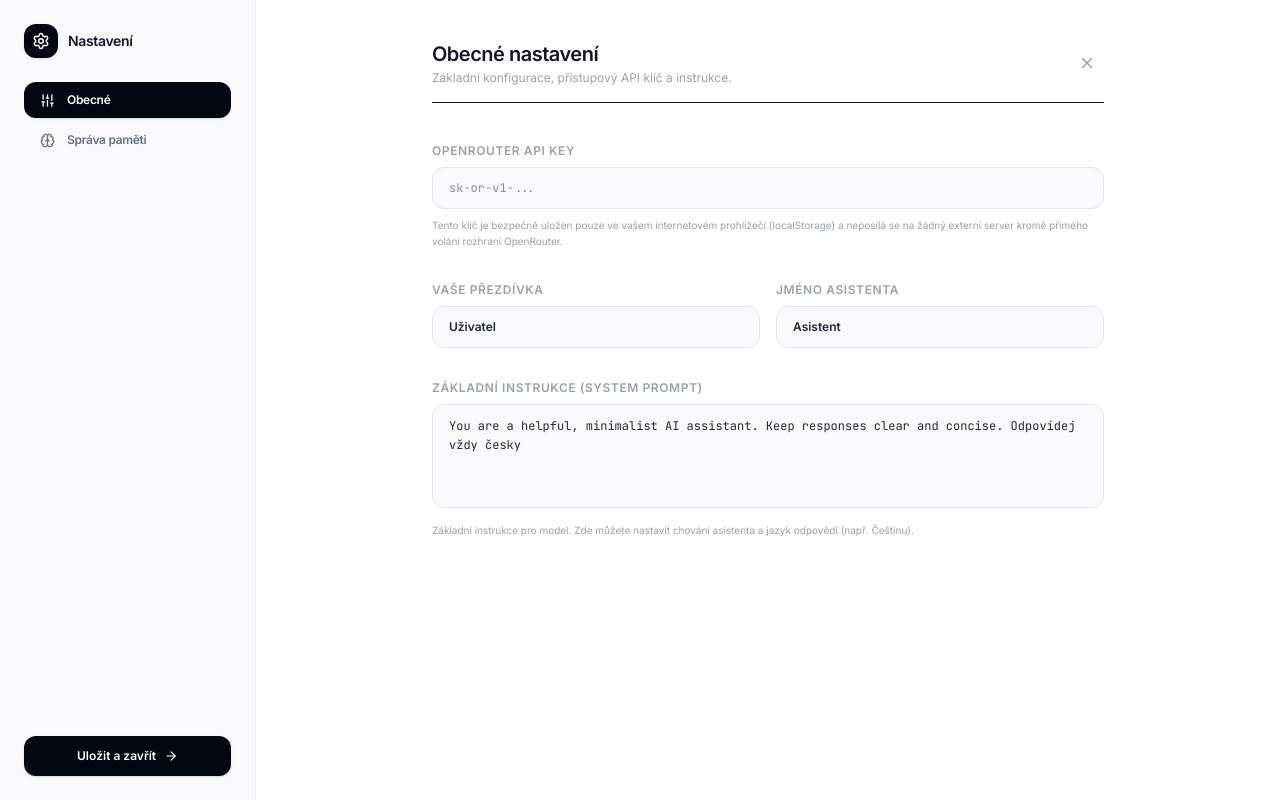
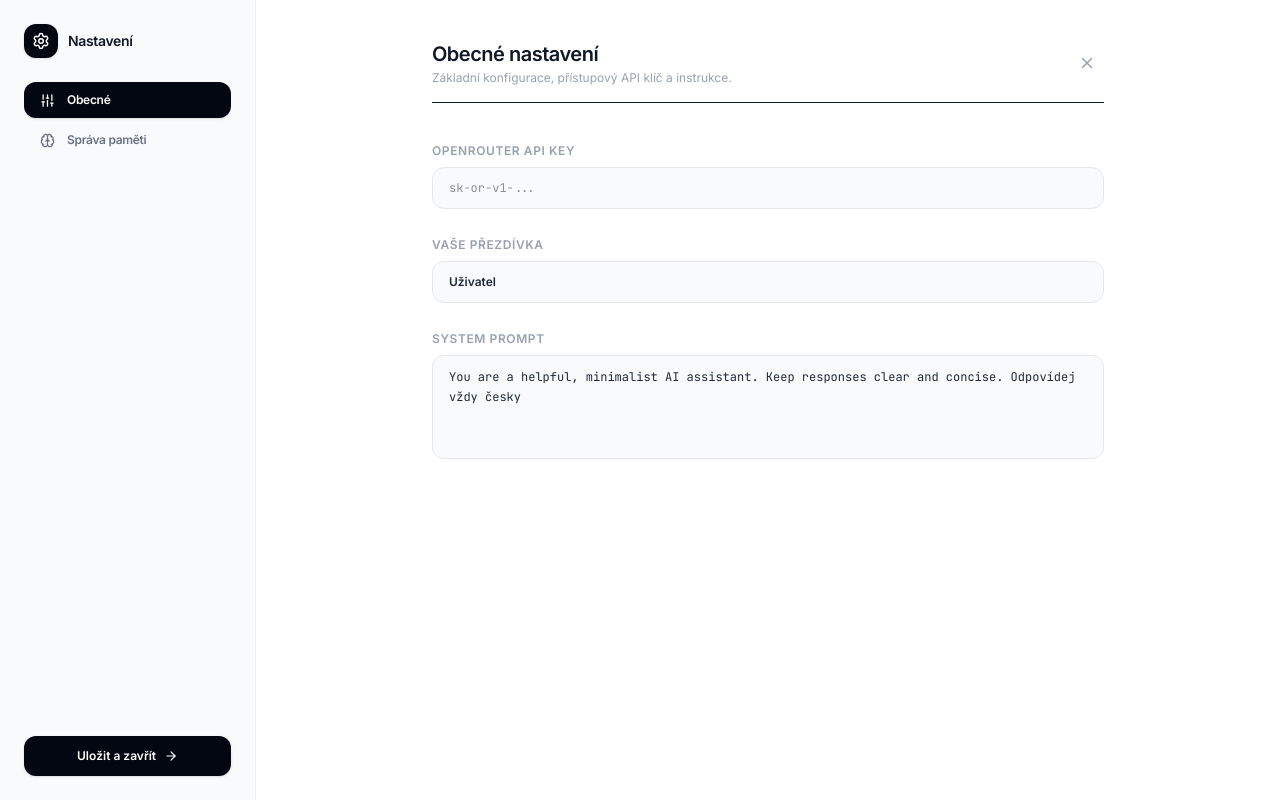
Before and after one commit to saolinek/Chatbot, a React (Vite) app: page / in a window 1280 px wide. Both pictures are taken after a click on the button 1239 px from the left and 32 px from the top of the page. Built offline with nearby package versions, Linux system fonts and the light colour scheme.

Commit message:
feat: allow management of user facts
Refactor memory context from a single string to a list of facts to enable easier management and granular updates to AI persona knowledge.

```diff
--- a/src/App.tsx
+++ b/src/App.tsx
@@ -22,7 +22,10 @@ const defaultSettings: Settings = {
   maxHistoryMessages: 10,
   userNickname: 'Uživatel',
   aiPersonaName: 'Asistent',
-  customMemoryContext: 'Uživatel preferuje stručné, jasné odpovědi a komunikuje výhradně v češtině.',
+  userFacts: [
+    'Uživatel preferuje stručné a jasné odpovědi.',
+    'Uživatel komunikuje výhradně v češtině.'
+  ],
 };
 
 export default function App() {
@@ -38,6 +41,25 @@ export default function App() {
   const [allModels, setAllModels] = useState<any[]>([]);
   const [isFetchingModels, setIsFetchingModels] = useState(false);
   const [tempApiKey, setTempApiKey] = useState('');
+  const [newFact, setNewFact] = useState('');
+
+  const handleAddFact = () => {
+    if (!newFact.trim()) return;
+    const currentFacts = settings.userFacts || [];
+    setSettings((prev) => ({
+      ...prev,
+      userFacts: [...currentFacts, newFact.trim()],
+    }));
+    setNewFact('');
+  };
+
+  const handleRemoveFact = (index: number) => {
+    const currentFacts = settings.userFacts || [];
+    setSettings((prev) => ({
+      ...prev,
+      userFacts: currentFacts.filter((_, i) => i !== index),
+    }));
+  };
 
   const messagesEndRef = useRef<HTMLDivElement>(null);
   const modelPickerRef = useRef<HTMLDivElement>(null);
@@ -129,21 +151,15 @@ export default function App() {
     setError(null);
 
     try {
-      // 🧠 Správa paměti: Podle zvoleného režimu ořízneme historii zpráv
-      let historyToSend = [...newMessages];
-      const maxHistory = settings.maxHistoryMessages ?? 10;
-
-      if (settings.memoryMode === 'limit') {
-        historyToSend = newMessages.slice(-maxHistory);
-      } else if (settings.memoryMode === 'summary') {
-        // Ve speciálním režimu 'summary' (shrnutí) vezmeme pouze užší okno nejnovější konverzace a zbytek ignorujeme
-        historyToSend = newMessages.slice(-4);
-      }
+      // 🧠 Správa paměti: V aktuálním chatu se posílá celá historie konverzace bez dodatečného omezování
+      const historyToSend = [...newMessages];
 
       // Propojení základních instrukcí s pamětí (fakta o uživateli)
-      const memoryInsert = settings.customMemoryContext
-        ? `\n\n[TRVALÁ PAMĚŤ (Fakta o uživateli, která musíš znát a respektovat v každé odpovědi)]:\n- Jméno uživatele: ${settings.userNickname || 'Uživatel'}\n- Jméno asistenta: ${settings.aiPersonaName || 'Asistent'}\n${settings.customMemoryContext}`
-        : `\n\n[TRVALÁ PAMĚŤ]:\n- Jméno uživatele: ${settings.userNickname || 'Uživatel'}\n- Jméno asistenta: ${settings.aiPersonaName || 'Asistent'}`;
+      const factsText = (settings.userFacts && settings.userFacts.length > 0)
+        ? settings.userFacts.map(fact => `- ${fact}`).join('\n')
+        : '';
+
+      const memoryInsert = `\n\n[TRVALÁ PAMĚŤ (Fakta o uživateli, která musíš znát a respektovat v každé odpovědi)]:\n- Jméno uživatele: ${settings.userNickname || 'Uživatel'}${factsText ? '\n' + factsText : ''}`;
 
       const dynamicSystemPrompt = settings.systemPrompt + memoryInsert;
 
@@ -260,62 +276,27 @@ export default function App() {
       </header>
 
       {/* Main Container */}
-      {!settings.apiKey ? (
-        /* Welcome & API Key Entry View */
-        <div className="flex-1 flex items-center justify-center p-4">
-          <motion.div
-            initial={{ opacity: 0, y: 15 }}
-            animate={{ opacity: 1, y: 0 }}
-            className="max-w-md w-full bg-white rounded-3xl p-8 shadow-[0_10px_30px_rgba(0,0,0,0.03)] border border-gray-100"
+          <main className="flex-1 overflow-y-auto p-4 sm:p-6 w-full max-w-4xl mx-auto flex flex-col gap-6">
+            {messages.length === 0 && (
+              <div className="flex-1 flex flex-col items-center justify-center py-16 text-center select-none my-auto">
+                <div className="w-16 h-16 rounded-3xl bg-gray-950 text-white flex items-center justify-center mb-6 shadow-sm border border-gray-800 animate-pulse">
+                  <Bot className="w-7 h-7 text-white" />
+                </div>
+                <h1 className="text-lg font-bold text-gray-900 tracking-tight">Jak vám dnes mohu pomoci?</h1>
+                <p className="text-xs text-gray-400 mt-2 max-w-sm leading-relaxed">
+                  Tento chat běží zcela lokálně ve vašem prohlížeči. Všechny informace a zprávy zůstávají v bezpečí u vás.
+                </p>
+                {!settings.apiKey && (
+                  <button
+                    onClick={() => setIsSettingsOpen(true)}
+                    className="mt-6 inline-flex items-center gap-2 px-4 py-2.5 bg-gray-950 text-white text-xs font-semibold rounded-xl hover:bg-gray-800 transition-all border border-gray-950/20 shadow-sm cursor-pointer"
                   >
-            <div className="w-12 h-12 rounded-2xl bg-gray-950 text-white flex items-center justify-center mb-6 shadow-sm">
-              <Key className="w-5 h-5 text-white" />
+                    <Key size={13} />
+                    <span>Zadat API klíč v nastavení</span>
+                  </button>
+                )}
               </div>
-
-            <h2 className="text-xl font-medium tracking-tight text-gray-900 mb-2">Connect to OpenRouter</h2>
-            <p className="text-sm text-gray-500 leading-relaxed mb-6">
-              To host and run this chat securely on GitHub Pages, enter your OpenRouter API Key below. Your key is stored exclusively in your local browser storage.
-            </p>
-
-            <form onSubmit={handleApiKeySubmit} className="space-y-4">
-              <div className="space-y-1.5">
-                <label className="text-xs font-semibold text-gray-400 uppercase tracking-wider">OpenRouter API Key</label>
-                <input
-                  type="password"
-                  required
-                  value={tempApiKey}
-                  onChange={(e) => setTempApiKey(e.target.value)}
-                  placeholder="sk-or-v1-..."
-                  className="w-full px-4 py-3 bg-gray-50 border border-gray-200 focus:bg-white rounded-xl focus:outline-none focus:ring-2 focus:ring-gray-950/5 focus:border-gray-900 transition-all text-sm font-mono text-gray-800"
-                />
-              </div>
-
-              <div className="flex items-center justify-between text-xs text-gray-400 pt-1">
-                <a
-                  href="https://openrouter.ai/keys"
-                  target="_blank"
-                  referrerPolicy="no-referrer"
-                  className="hover:text-gray-900 underline transition-colors"
-                >
-                  Get your OpenRouter key here
-                </a>
-              </div>
-
-              <button
-                type="submit"
-                className="w-full bg-gray-950 text-white py-3 rounded-xl font-medium hover:bg-gray-800 transition-colors shadow-sm flex items-center justify-center gap-2 text-sm mt-4 cursor-pointer"
-              >
-                <span>Continue to Chat</span>
-                <ArrowRight size={16} />
-              </button>
-            </form>
-          </motion.div>
-        </div>
-      ) : (
-        /* The Actual Chat Workspace */
-        <>
-          <main className="flex-1 overflow-y-auto p-4 sm:p-6 w-full max-w-4xl mx-auto flex flex-col gap-6">
-            {messages.length === 0 && null}
+            )}
 
             <AnimatePresence initial={false}>
               {messages.map((msg, i) => (
@@ -367,10 +348,20 @@ export default function App() {
               <motion.div
                 initial={{ opacity: 0, scale: 0.95 }}
                 animate={{ opacity: 1, scale: 1 }}
-                className="flex gap-3 justify-center items-center text-red-500 text-xs px-4 py-3.5 bg-red-55/10 rounded-2xl mx-auto max-w-lg text-center border border-red-200/20 shadow-sm"
+                className="flex flex-col gap-2 justify-center items-center text-red-500 text-xs px-4 py-3.5 bg-red-50/10 rounded-2xl mx-auto max-w-lg text-center border border-red-200/20 shadow-sm"
               >
+                <div className="flex gap-2 items-center justify-center">
                   <AlertCircle size={14} className="shrink-0" />
-                <p className="font-medium">{error}</p>
+                  <p className="font-semibold">{error}</p>
+                </div>
+                {!settings.apiKey && (
+                  <button
+                    onClick={() => setIsSettingsOpen(true)}
+                    className="mt-0.5 text-xs font-bold text-gray-900 border-b border-gray-900 hover:text-gray-700 hover:border-gray-700 transition-all cursor-pointer"
+                  >
+                    Otevřít nastavení chatu
+                  </button>
+                )}
               </motion.div>
             )}
 
@@ -487,8 +478,6 @@ export default function App() {
             </div>
 
           </footer>
-        </>
-      )}
 
       {/* Full screen Settings Panel */}
       <AnimatePresence>
@@ -564,7 +553,7 @@ export default function App() {
                     </h1>
                     <p className="text-xs text-gray-400 mt-0.5">
                       {activeTab === 'general' && 'Základní konfigurace, přístupový API klíč a instrukce.'}
-                      {activeTab === 'memory' && 'Uchovávání kontextu, historie zpráv a trvalá fakta o vás.'}
+                      {activeTab === 'memory' && 'Uchovávání trvalých faktů o vás pro chytřejší odpovědi.'}
                     </p>
                   </div>
                   <button
@@ -602,13 +591,9 @@ export default function App() {
                             </button>
                           )}
                         </div>
-                        <p className="text-[10px] text-gray-400 leading-relaxed">
-                          Tento klíč je bezpečně uložen pouze ve vašem internetovém prohlížeči (localStorage) a neposílá se na žádný externí server kromě přímého volání rozhraní OpenRouter.
-                        </p>
                       </div>
 
-                      <div className="grid grid-cols-1 md:grid-cols-2 gap-4 pt-2">
-                        <div className="space-y-2">
+                      <div className="space-y-2 pt-1">
                         <label className="text-xs font-bold text-gray-400 uppercase tracking-wider block">Vaše přezdívka</label>
                         <input
                           type="text"
@@ -619,21 +604,9 @@ export default function App() {
                         />
                       </div>
 
-                        <div className="space-y-2">
-                          <label className="text-xs font-bold text-gray-400 uppercase tracking-wider block">Jméno asistenta</label>
-                          <input
-                            type="text"
-                            value={settings.aiPersonaName ?? 'Asistent'}
-                            onChange={(e) => setSettings({ ...settings, aiPersonaName: e.target.value })}
-                            placeholder="Napište jméno asistenta"
-                            className="w-full px-4 py-3 bg-gray-50 border border-gray-200 focus:bg-white rounded-xl focus:outline-none focus:ring-2 focus:ring-gray-950/5 focus:border-gray-900 transition-all text-xs font-semibold text-gray-800"
-                          />
-                        </div>
-                      </div>
-
                       {/* System Prompt Instructions */}
-                      <div className="space-y-2 pt-2">
-                        <label className="text-xs font-bold text-gray-400 uppercase tracking-wider block font-semibold">Základní instrukce (System Prompt)</label>
+                      <div className="space-y-2 pt-1">
+                        <label className="text-xs font-bold text-gray-400 uppercase tracking-wider block font-semibold">System prompt</label>
                         <textarea
                           value={settings.systemPrompt}
                           onChange={(e) => setSettings({ ...settings, systemPrompt: e.target.value })}
@@ -641,155 +614,67 @@ export default function App() {
                           placeholder="Jsi užitečný minimalistický asistent..."
                           className="w-full px-4 py-3 bg-gray-50 border border-gray-200 focus:bg-white rounded-xl focus:outline-none focus:ring-2 focus:ring-gray-950/5 focus:border-gray-400 transition-all resize-none text-xs text-gray-800 font-mono leading-relaxed"
                         />
-                        <p className="text-[10px] text-gray-400 leading-relaxed">
-                          Základní instrukce pro model. Zde můžete nastavit chování asistenta a jazyk odpovědí (např. Češtinu).
-                        </p>
                       </div>
                     </div>
                   )}
 
                   {/* MEMORY TAB (Správa paměti) */}
                   {activeTab === 'memory' && (
-                    <div className="space-y-6">
-                      <div className="space-y-2.5">
-                        <label className="text-xs font-bold text-gray-400 uppercase tracking-wider block">Strategie správy paměti (Context Control)</label>
-                        <div className="grid grid-cols-1 md:grid-cols-3 gap-3">
+                    <div className="space-y-4">
+                      {/* Virtual core memory system */}
+                      <div className="space-y-3">
+                        <label className="text-xs font-bold text-gray-400 uppercase tracking-wider block">Trvalá fakta</label>
+
+                        {/* Facts list */}
+                        <div className="space-y-2 max-h-[220px] overflow-y-auto pr-1">
+                          {(!settings.userFacts || settings.userFacts.length === 0) ? (
+                            <div className="text-center py-6 px-4 border border-dashed border-gray-200 rounded-2xl bg-gray-50/50">
+                              <p className="text-xs text-gray-400">Žádná uložená fakta. Přidejte informace níže.</p>
+                            </div>
+                          ) : (
+                            settings.userFacts.map((fact, index) => (
                               <div
-                            onClick={() => setSettings({ ...settings, memoryMode: 'full' })}
-                            className={`p-4 rounded-2xl border cursor-pointer select-none transition-all flex flex-col gap-1.5 ${
-                              settings.memoryMode === 'full'
-                                ? 'border-gray-950 bg-gray-950/5'
-                                : 'border-gray-200 hover:border-gray-400 bg-white'
-                            }`}
+                                key={index}
+                                className="flex items-start justify-between gap-3 p-3 bg-gray-50/60 border border-gray-200 rounded-xl text-xs text-gray-700 leading-relaxed font-medium hover:bg-white hover:border-gray-300 transition-all"
                               >
-                            <div className="flex items-center justify-between">
-                              <span className="text-xs font-bold text-gray-900">Plná paměť</span>
-                              <input
-                                type="radio"
-                                name="memoryMode"
-                                checked={settings.memoryMode === 'full'}
-                                onChange={() => {}}
-                                className="accent-gray-950"
-                              />
+                                <span className="flex-1">{fact}</span>
+                                <button
+                                  type="button"
+                                  onClick={() => handleRemoveFact(index)}
+                                  className="text-gray-400 hover:text-red-500 hover:bg-red-50 p-1.5 rounded-lg transition-all shrink-0 cursor-pointer"
+                                  title="Odebrat fakt"
+                                >
+                                  <Trash2 size={13} />
+                                </button>
                               </div>
-                            <p className="text-[10px] text-gray-500 leading-relaxed">
-                              Posílá celou historii konverzace. Vhodné pro hluboké diskuze, ale spotřebovává nejvíce tokenů.
-                            </p>
+                            ))
+                          )}
                         </div>
 
-                          <div
-                            onClick={() => setSettings({ ...settings, memoryMode: 'limit' })}
-                            className={`p-4 rounded-2xl border cursor-pointer select-none transition-all flex flex-col gap-1.5 ${
-                              settings.memoryMode === 'limit'
-                                ? 'border-gray-950 bg-gray-950/5'
-                                : 'border-gray-200 hover:border-gray-400 bg-white'
-                            }`}
-                          >
-                            <div className="flex items-center justify-between">
-                              <span className="text-xs font-bold text-gray-900">Optimalizovaný limit</span>
+                        {/* Add fact field */}
+                        <div className="flex gap-2">
                           <input
-                                type="radio"
-                                name="memoryMode"
-                                checked={settings.memoryMode === 'limit'}
-                                onChange={() => {}}
-                                className="accent-gray-950"
+                            type="text"
+                            value={newFact}
+                            onChange={(e) => setNewFact(e.target.value)}
+                            onKeyDown={(e) => {
+                              if (e.key === 'Enter') {
+                                e.preventDefault();
+                                handleAddFact();
+                              }
+                            }}
+                            placeholder="Přidat nové trvalé info (např. Chci tykat / Jsem programátor...)"
+                            className="flex-1 px-4 py-2.5 bg-gray-50 border border-gray-200 focus:bg-white rounded-xl focus:outline-none focus:ring-2 focus:ring-gray-950/5 focus:border-gray-400 transition-all text-xs text-gray-800"
                           />
-                            </div>
-                            <p className="text-[10px] text-gray-500 leading-relaxed">
-                              Omezuje historii na X posledních zpráv. Skvělá rovnováha mezi rychlostí a pamětí.
-                            </p>
-                          </div>
-
-                          <div
-                            onClick={() => setSettings({ ...settings, memoryMode: 'summary' })}
-                            className={`p-4 rounded-2xl border cursor-pointer select-none transition-all flex flex-col gap-1.5 ${
-                              settings.memoryMode === 'summary'
-                                ? 'border-gray-950 bg-gray-950/5'
-                                : 'border-gray-200 hover:border-gray-400 bg-white'
-                            }`}
-                          >
-                            <div className="flex items-center justify-between">
-                              <span className="text-xs font-bold text-gray-900">Vymazáno / Bez paměti</span>
-                              <input
-                                type="radio"
-                                name="memoryMode"
-                                checked={settings.memoryMode === 'summary'}
-                                onChange={() => {}}
-                                className="accent-gray-950"
-                              />
-                            </div>
-                            <p className="text-[10px] text-gray-500 leading-relaxed">
-                              Posílá pouze 4 nejčerstvější příspěvky. Extrémně šetrný režim vhodný pro jednorázové dotazy.
-                            </p>
-                          </div>
-                        </div>
-                      </div>
-
-                      {/* Sliding controls */}
-                      {settings.memoryMode === 'limit' && (
-                        <motion.div
-                          initial={{ opacity: 0, height: 0 }}
-                          animate={{ opacity: 1, height: 'auto' }}
-                          className="space-y-3 bg-gray-50 p-4 rounded-2xl border border-gray-200"
-                        >
-                          <div className="flex justify-between items-center">
-                            <label className="text-xs font-semibold text-gray-700">Délka uchovávané zpětné historie</label>
-                            <span className="px-2.5 py-1 bg-white border border-gray-200 rounded-lg text-xs font-bold text-gray-900 font-mono">
-                              {settings.maxHistoryMessages ?? 10} zpráv
-                            </span>
-                          </div>
-                          <input
-                            type="range"
-                            min={2}
-                            max={40}
-                            step={2}
-                            value={settings.maxHistoryMessages ?? 10}
-                            onChange={(e) => setSettings({ ...settings, maxHistoryMessages: parseInt(e.target.value) })}
-                            className="w-full accent-gray-950"
-                          />
-                          <p className="text-[10px] text-gray-400">Model si bude pamatovat přesně tento počet posledních výroků konverzace.</p>
-                        </motion.div>
-                      )}
-
-                      {/* Virtual core memory system */}
-                      <div className="space-y-2">
-                        <div className="flex items-center justify-between">
-                          <label className="text-xs font-bold text-gray-400 uppercase tracking-wider block">Trvalá fakta a kontext (Virtual Core Memory)</label>
-                          <span className="text-[10px] font-bold text-indigo-600 bg-indigo-50 px-2 py-0.5 rounded-md border border-indigo-100 flex items-center gap-1">
-                            <Sparkles size={10} />
-                            Fakta o vás
-                          </span>
-                        </div>
-                        <textarea
-                          value={settings.customMemoryContext ?? ''}
-                          onChange={(e) => setSettings({ ...settings, customMemoryContext: e.target.value })}
-                          rows={4}
-                          placeholder="Např. Marek žije v Praze. Odpovědi mají být technické a logické. Chci používat výrazy z programování."
-                          className="w-full px-4 py-3 bg-gray-50 border border-gray-200 focus:bg-white rounded-xl focus:outline-none focus:ring-2 focus:ring-gray-950/5 focus:border-gray-400 transition-all resize-none text-xs text-gray-800 leading-relaxed font-sans"
-                        />
-                        <p className="text-[10px] text-gray-400 leading-relaxed">
-                          Tato fakta jsou posílána v **každé zprávě** nezávisle na vyčištění kontextu. Asistent si je bude pamatovat trvale (např. vaše profese, oblíbené technologie, jazykové návyky).
-                        </p>
-                      </div>
-
-                      {/* Reset local session */}
-                      <div className="pt-4 border-t border-gray-100 flex flex-col sm:flex-row justify-between items-start sm:items-center gap-4">
-                        <div>
-                          <h3 className="text-xs font-bold text-gray-900">Reset místní historie zpráv</h3>
-                          <p className="text-[10px] text-gray-400 mt-0.5">Smaže uložené zprávy z této konverzace z vašeho webového prohlížeče.</p>
-                        </div>
                           <button
                             type="button"
-                          onClick={() => {
-                            if (confirm('Opravdu si přejete smazat celou historii chatu?')) {
-                              handleNewChat();
-                            }
-                          }}
-                          className="px-4 py-2 border border-red-200 hover:bg-red-50 text-red-600 rounded-xl text-xs font-semibold transition-all flex items-center gap-2 cursor-pointer shadow-sm"
+                            onClick={handleAddFact}
+                            className="px-4 py-2.5 bg-gray-950 hover:bg-gray-800 text-white rounded-xl text-xs font-semibold flex items-center gap-1.5 transition-all shadow-sm cursor-pointer whitespace-nowrap"
                           >
-                          <Trash2 size={13} />
-                          <span>Vyčistit chat ({messages.length})</span>
+                            <Plus size={14} />
+                            <span>Přidat</span>
                           </button>
+                        </div>
                       </div>
                     </div>
                   )}
--- a/src/types.ts
+++ b/src/types.ts
@@ -14,4 +14,5 @@ export interface Settings {
   userNickname?: string;
   aiPersonaName?: string;
   customMemoryContext?: string;
+  userFacts?: string[];
 }
```
Lines whose indentation alone changed are shown as unchanged.
